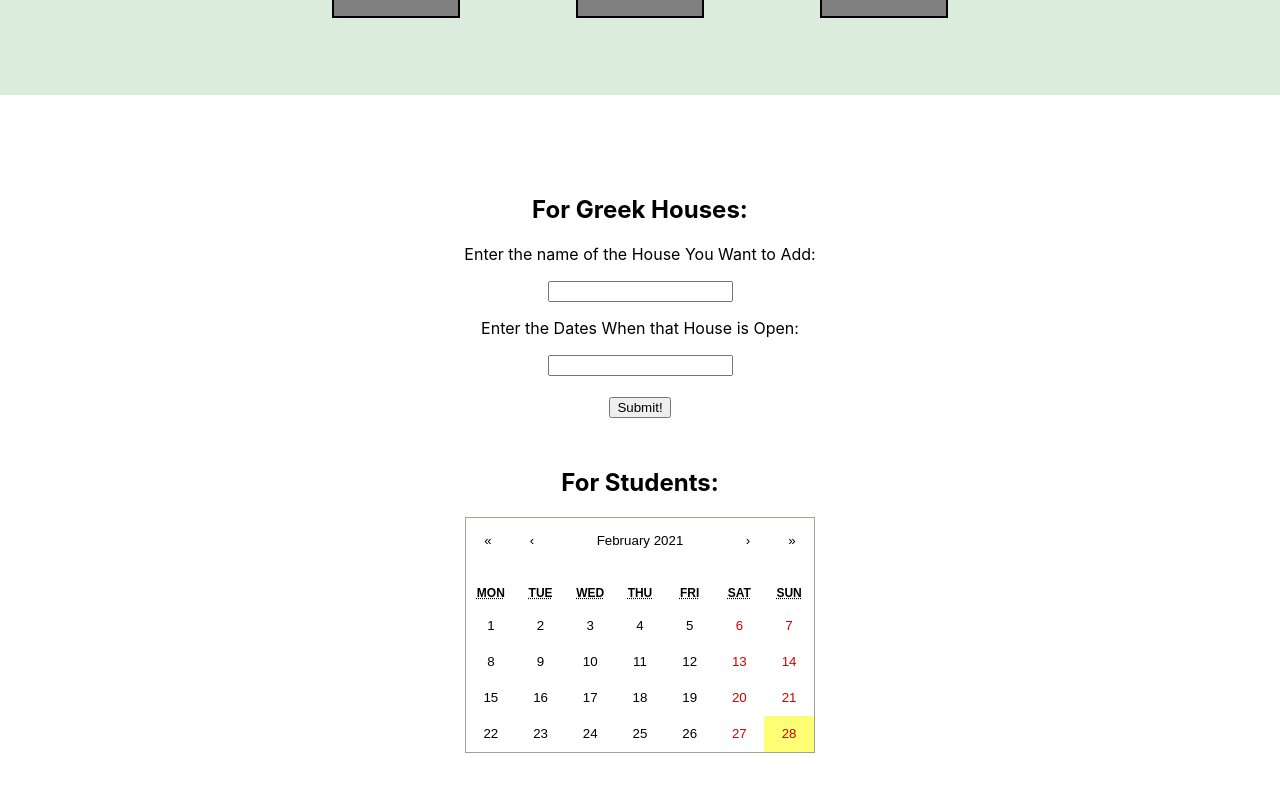
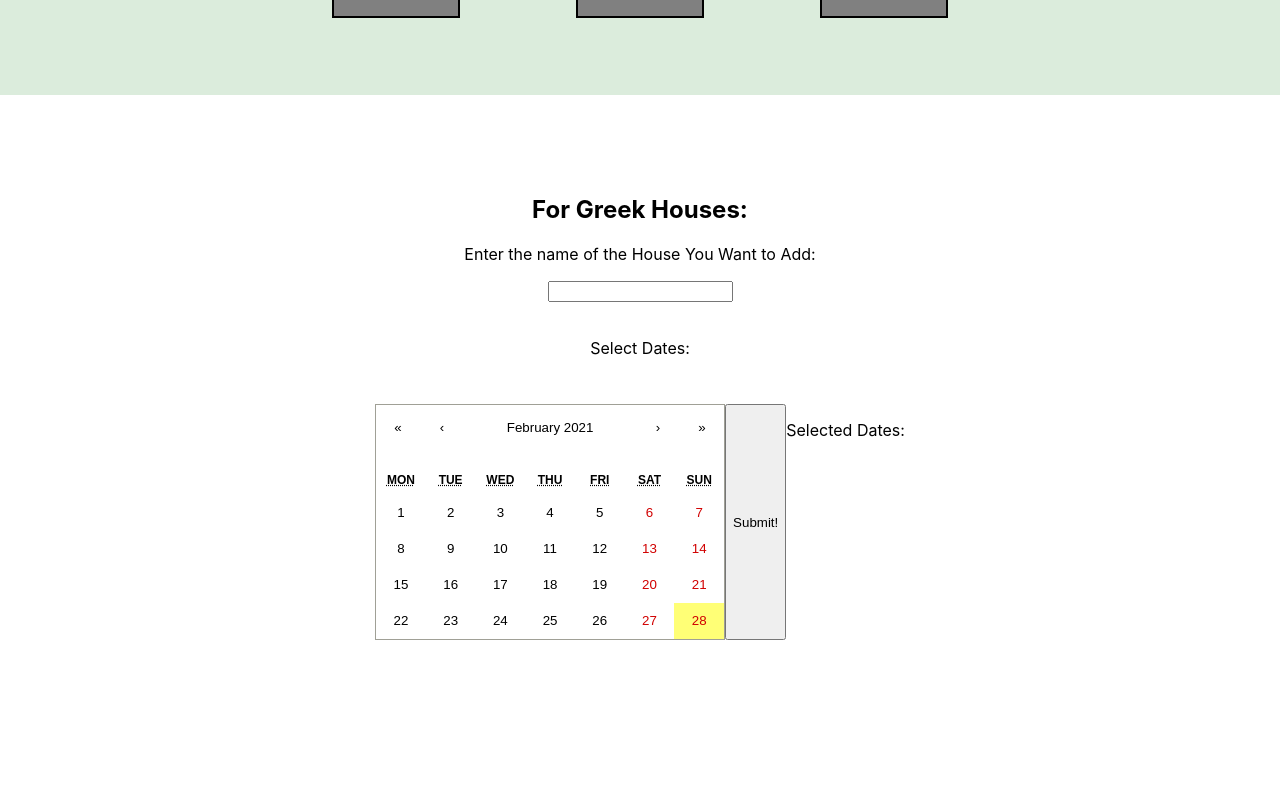
Before and after one commit to DALI-mini-webdev/final-project-group-02, a React (Create React App) app in the folder group-2/: page / in a window 1280 px wide. Shown: the part 815-1606 px from the top of the page. Built offline with nearby package versions, Linux system fonts and the light colour scheme.

Commit message:
added date display

```diff
--- a/group-2/src/components/Input.js
+++ b/group-2/src/components/Input.js
@@ -4,13 +4,12 @@ import Calendar from 'react-calendar'
 import 'react-calendar/dist/Calendar.css';
 import './input.css'
 
-
 class Input extends Component{
     constructor(props){
         super(props);
         this.state = {
             name: '',
-            dates: []
+            dates: new Set()
         }
     }
 
@@ -18,42 +17,68 @@ class Input extends Component{
         this.setState({name: event.target.value})
     }
 
-    newDatesFunction = (event) => {
-        this.setState({dates: event.target.value.split(",")})
+    onClickDay = (value) => {
+        var temp = String(value)
+        var list = this.state.dates
+        if(list.has(temp)){
+            list.delete(temp)
+        }
+        else{
+            list.add(temp)
+        }
+        this.setState({dates: list})
     }
-
     saveNewInfo = () => {
-        firebase.firestore().collection('houses').doc(this.state.name).set({
-            name: this.state.name,
-        }, { merge: true }).catch((e) => {
-            console.log(e);
-        });
-        for(var i = 0; i < this.state.dates.length; i++){
+        if(this.state.name != ''){
             firebase.firestore().collection('houses').doc(this.state.name).set({
-                dates: firebase.firestore.FieldValue.arrayUnion(this.state.dates[i])
+                name: this.state.name,
             }, { merge: true }).catch((e) => {
                 console.log(e);
             });
+            for(let item of this.state.dates){
+                firebase.firestore().collection('houses').doc(this.state.name).set({
+                    dates: firebase.firestore.FieldValue.arrayUnion(item)
+                }, { merge: true }).catch((e) => {
+                    console.log(e);
+                });
+            }
+            this.setState({
+                dates: new Set(),
+                name: ''
+                })
         }
+
     }
     render(){
+        var list = Array.from(this.state.dates)
+        var dateList = list.map((date) => {
+            var str=date
+            str=str.substring(0,15)
+            return(
+                <p className='date'>{str}</p>
+            )}
+        )
         return(
             <div className='input'>
                 <h2>For Greek Houses:</h2>
                 <p>Enter the name of the House You Want to Add:</p>
                 <input type="text" value={this.state.name} onChange={this.newHouseFunction} />
-                <p>Enter the Dates When that House is Open:</p>
-                <input type="text" onChange={this.newDatesFunction} />
 
                 <br></br>
                 <br></br>
-                <button onClick={this.saveNewInfo}>Submit!</button>
 
+                <p>Select Dates:</p>
                 <div className='student-section'>
-                    <h2>For Students:</h2>
                 </div>
-                <div className="calendar">
-                    <Calendar />
+                <div className='flex'>
+                    <div className="calendar">
+                        <Calendar onClickDay={this.onClickDay}/>
+                        <button onClick={this.saveNewInfo}>Submit!</button>
+                    </div>
+                    <div>
+                        <p>Selected Dates:</p>
+                        {dateList}
+                    </div>
                 </div>
 
             </div>
--- a/group-2/src/components/input.css
+++ b/group-2/src/components/input.css
@@ -11,3 +11,12 @@
     display: flex;
     justify-content: center;
 }
+
+.flex {
+    display: flex;
+    justify-content: center;
+}
+
+.date {
+    margin-left: 20px
+}
```
